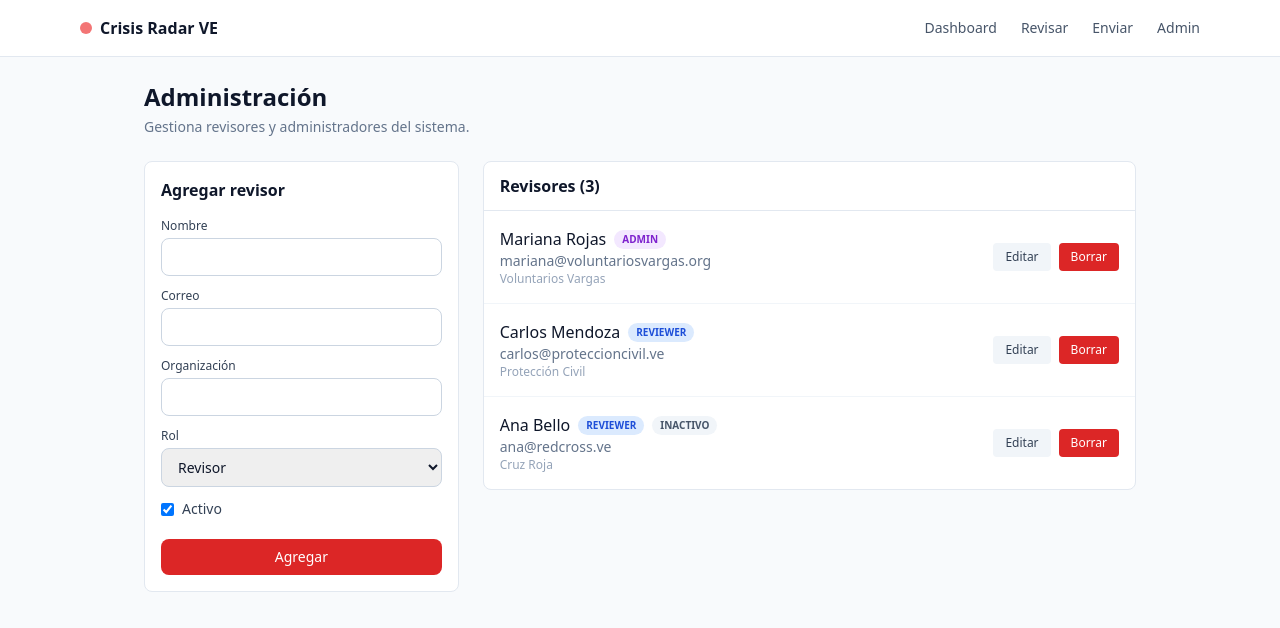
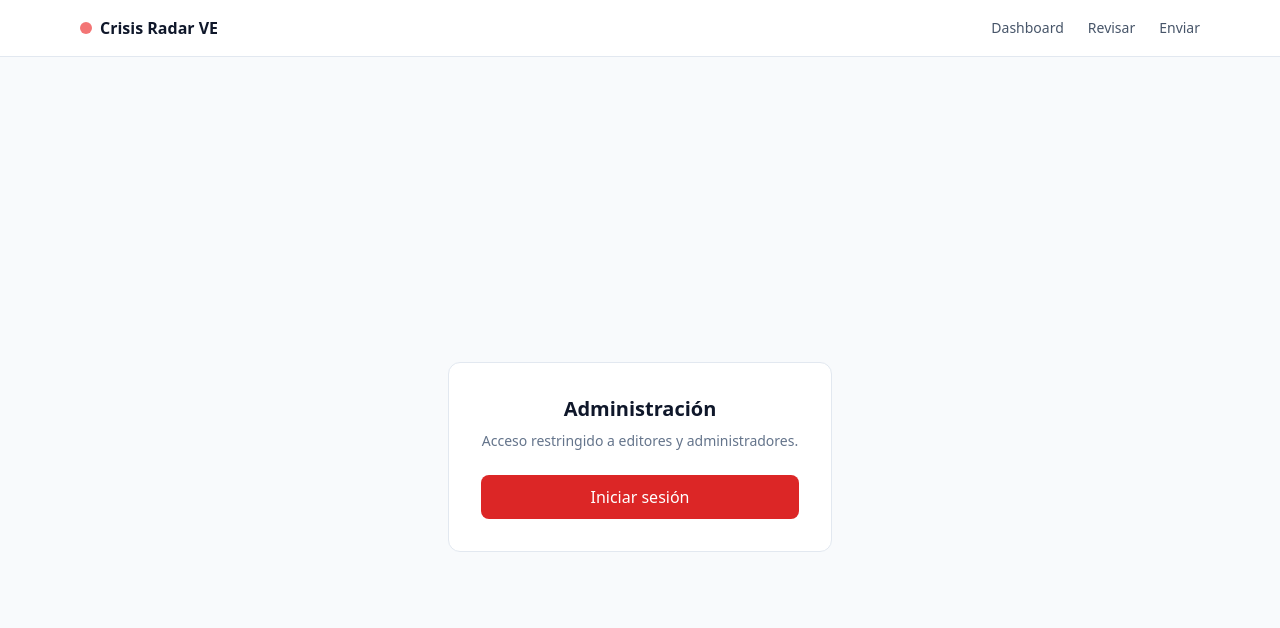
Before and after one commit to crisis-radar-ve/frontend, a Next.js app: page /admin in a window 1280 px wide. Shown: the top 628 px of the page. Built offline with nearby package versions, Linux system fonts and the light colour scheme.

Commit message:
Admin: hidden login gate and manual report publish tab

```diff
--- a/src/app/admin/page.tsx
+++ b/src/app/admin/page.tsx
@@ -2,11 +2,30 @@
 
 import { useState } from 'react';
 import { Reviewer, mockReviewers } from '@/lib/users';
+import { Category, categoryLabels, Urgency } from '@/lib/mock';
+import MediaUploader from '@/components/MediaUploader';
+
+const categories: Category[] = [
+  'HELP_REQUESTED',
+  'HELP_OFFERED',
+  'MISSING_PERSON',
+  'POSSIBLE_LOCATED',
+  'HOSPITAL',
+  'SHELTER',
+  'ROAD_BLOCKED',
+  'UTILITY_OUTAGE',
+  'SEARCH_AND_RESCUE',
+  'RUMOR',
+];
 
 export default function AdminPage() {
+  const [isLoggedIn, setIsLoggedIn] = useState(false);
+  const [activeTab, setActiveTab] = useState<'reviewers' | 'publish'>('reviewers');
+
+  // Reviewers state
   const [reviewers, setReviewers] = useState<Reviewer[]>(mockReviewers);
   const [isEditing, setIsEditing] = useState<Reviewer | null>(null);
-  const [form, setForm] = useState<Partial<Reviewer>>({
+  const [reviewerForm, setReviewerForm] = useState<Partial<Reviewer>>({
     name: '',
     email: '',
     role: 'reviewer',
@@ -14,71 +33,140 @@ export default function AdminPage() {
     active: true,
   });
 
-  const resetForm = () => {
-    setForm({ name: '', email: '', role: 'reviewer', organization: '', active: true });
+  // Publish report state
+  const [reportForm, setReportForm] = useState({
+    category: '' as Category | '',
+    urgency: 'medium' as Urgency,
+    title: '',
+    summary: '',
+    location: '',
+    sourceUrl: '',
+    sourceHandle: '',
+    publishImmediately: false,
+  });
+
+  if (!isLoggedIn) {
+    return (
+      <div className="min-h-screen flex items-center justify-center px-4">
+        <div className="bg-white rounded-xl border border-slate-200 p-8 max-w-sm w-full text-center">
+          <h1 className="text-xl font-bold text-slate-900 mb-2">Administración</h1>
+          <p className="text-sm text-slate-500 mb-6">
+            Acceso restringido a editores y administradores.
+          </p>
+          <button
+            onClick={() => setIsLoggedIn(true)}
+            className="w-full bg-crisis-600 text-white font-medium py-2.5 rounded-lg hover:bg-crisis-700"
+          >
+            Iniciar sesión
+          </button>
+        </div>
+      </div>
+    );
+  }
+
+  // Reviewer handlers
+  const resetReviewerForm = () => {
+    setReviewerForm({ name: '', email: '', role: 'reviewer', organization: '', active: true });
     setIsEditing(null);
   };
 
-  const handleSubmit = (e: React.FormEvent) => {
+  const handleReviewerSubmit = (e: React.FormEvent) => {
     e.preventDefault();
-    if (!form.name || !form.email) return;
+    if (!reviewerForm.name || !reviewerForm.email) return;
 
     if (isEditing) {
       setReviewers((prev) =>
         prev.map((r) =>
           r.id === isEditing.id
-            ? { ...r, ...(form as Omit<Reviewer, 'id' | 'createdAt'>) }
+            ? { ...r, ...(reviewerForm as Omit<Reviewer, 'id' | 'createdAt'>) }
             : r
         )
       );
     } else {
       const newReviewer: Reviewer = {
         id: `u${Date.now()}`,
-        name: form.name!,
-        email: form.email!,
-        role: form.role as 'reviewer' | 'admin',
-        organization: form.organization || '',
-        active: form.active ?? true,
+        name: reviewerForm.name!,
+        email: reviewerForm.email!,
+        role: reviewerForm.role as 'reviewer' | 'admin',
+        organization: reviewerForm.organization || '',
+        active: reviewerForm.active ?? true,
         createdAt: new Date().toISOString().split('T')[0],
       };
       setReviewers((prev) => [...prev, newReviewer]);
     }
-    resetForm();
+    resetReviewerForm();
   };
 
-  const handleEdit = (reviewer: Reviewer) => {
+  const handleEditReviewer = (reviewer: Reviewer) => {
     setIsEditing(reviewer);
-    setForm({ ...reviewer });
+    setReviewerForm({ ...reviewer });
   };
 
-  const handleDelete = (id: string) => {
+  const handleDeleteReviewer = (id: string) => {
     if (confirm('¿Seguro que quieres eliminar este revisor?')) {
       setReviewers((prev) => prev.filter((r) => r.id !== id));
     }
   };
 
+  // Publish handler
+  const handlePublish = (e: React.FormEvent) => {
+    e.preventDefault();
+    const action = reportForm.publishImmediately ? 'publicado' : 'enviado a revisión';
+    alert(`Reporte ${action} (modo prototipo)`);
+  };
+
   return (
     <div className="max-w-5xl mx-auto px-4 py-6">
-      <div className="mb-6">
+      <div className="flex flex-col sm:flex-row sm:items-center sm:justify-between gap-4 mb-6">
+        <div>
           <h1 className="text-2xl font-bold text-slate-900">Administración</h1>
-        <p className="text-sm text-slate-500 mt-1">
-          Gestiona revisores y administradores del sistema.
-        </p>
+          <p className="text-sm text-slate-500 mt-1">Gestiona revisores y publica reportes.</p>
+        </div>
+        <button
+          onClick={() => setIsLoggedIn(false)}
+          className="text-sm text-slate-600 hover:text-crisis-600"
+        >
+          Cerrar sesión
+        </button>
       </div>
 
+      <div className="flex items-center gap-2 mb-6 border-b border-slate-200">
+        <button
+          onClick={() => setActiveTab('reviewers')}
+          className={`px-4 py-2 text-sm font-medium border-b-2 transition-colors ${
+            activeTab === 'reviewers'
+              ? 'border-crisis-600 text-crisis-600'
+              : 'border-transparent text-slate-600 hover:text-slate-900'
+          }`}
+        >
+          Revisores
+        </button>
+        <button
+          onClick={() => setActiveTab('publish')}
+          className={`px-4 py-2 text-sm font-medium border-b-2 transition-colors ${
+            activeTab === 'publish'
+              ? 'border-crisis-600 text-crisis-600'
+              : 'border-transparent text-slate-600 hover:text-slate-900'
+          }`}
+        >
+          Publicar reporte
+        </button>
+      </div>
+
+      {activeTab === 'reviewers' ? (
         <div className="grid grid-cols-1 lg:grid-cols-3 gap-6">
           <div className="bg-white rounded-lg border border-slate-200 p-4">
             <h2 className="font-semibold text-slate-900 mb-4">
               {isEditing ? 'Editar revisor' : 'Agregar revisor'}
             </h2>
 
-          <form onSubmit={handleSubmit} className="space-y-3">
+            <form onSubmit={handleReviewerSubmit} className="space-y-3">
               <div>
                 <label className="block text-xs font-medium text-slate-700 mb-1">Nombre</label>
                 <input
                   type="text"
-                value={form.name || ''}
-                onChange={(e) => setForm({ ...form, name: e.target.value })}
+                  value={reviewerForm.name || ''}
+                  onChange={(e) => setReviewerForm({ ...reviewerForm, name: e.target.value })}
                   className="w-full rounded-lg border border-slate-300 px-3 py-2 text-sm focus:outline-none focus:ring-2 focus:ring-crisis-500"
                   required
                 />
@@ -88,19 +176,23 @@ export default function AdminPage() {
                 <label className="block text-xs font-medium text-slate-700 mb-1">Correo</label>
                 <input
                   type="email"
-                value={form.email || ''}
-                onChange={(e) => setForm({ ...form, email: e.target.value })}
+                  value={reviewerForm.email || ''}
+                  onChange={(e) => setReviewerForm({ ...reviewerForm, email: e.target.value })}
                   className="w-full rounded-lg border border-slate-300 px-3 py-2 text-sm focus:outline-none focus:ring-2 focus:ring-crisis-500"
                   required
                 />
               </div>
 
               <div>
-              <label className="block text-xs font-medium text-slate-700 mb-1">Organización</label>
+                <label className="block text-xs font-medium text-slate-700 mb-1">
+                  Organización
+                </label>
                 <input
                   type="text"
-                value={form.organization || ''}
-                onChange={(e) => setForm({ ...form, organization: e.target.value })}
+                  value={reviewerForm.organization || ''}
+                  onChange={(e) =>
+                    setReviewerForm({ ...reviewerForm, organization: e.target.value })
+                  }
                   className="w-full rounded-lg border border-slate-300 px-3 py-2 text-sm focus:outline-none focus:ring-2 focus:ring-crisis-500"
                 />
               </div>
@@ -108,8 +200,10 @@ export default function AdminPage() {
               <div>
                 <label className="block text-xs font-medium text-slate-700 mb-1">Rol</label>
                 <select
-                value={form.role}
-                onChange={(e) => setForm({ ...form, role: e.target.value as 'reviewer' | 'admin' })}
+                  value={reviewerForm.role}
+                  onChange={(e) =>
+                    setReviewerForm({ ...reviewerForm, role: e.target.value as 'reviewer' | 'admin' })
+                  }
                   className="w-full rounded-lg border border-slate-300 px-3 py-2 text-sm focus:outline-none focus:ring-2 focus:ring-crisis-500"
                 >
                   <option value="reviewer">Revisor</option>
@@ -120,8 +214,8 @@ export default function AdminPage() {
               <label className="flex items-center gap-2 text-sm text-slate-700">
                 <input
                   type="checkbox"
-                checked={form.active}
-                onChange={(e) => setForm({ ...form, active: e.target.checked })}
+                  checked={reviewerForm.active}
+                  onChange={(e) => setReviewerForm({ ...reviewerForm, active: e.target.checked })}
                   className="rounded border-slate-300 text-crisis-600 focus:ring-crisis-500"
                 />
                 Activo
@@ -137,7 +231,7 @@ export default function AdminPage() {
                 {isEditing && (
                   <button
                     type="button"
-                  onClick={resetForm}
+                    onClick={resetReviewerForm}
                     className="px-3 py-2 text-sm text-slate-600 bg-slate-100 rounded-lg hover:bg-slate-200"
                   >
                     Cancelar
@@ -149,8 +243,10 @@ export default function AdminPage() {
 
           <div className="lg:col-span-2">
             <div className="bg-white rounded-lg border border-slate-200 overflow-hidden">
-            <div className="px-4 py-3 border-b border-slate-200 flex items-center justify-between">
-              <h2 className="font-semibold text-slate-900">Revisores ({reviewers.length})</h2>
+              <div className="px-4 py-3 border-b border-slate-200">
+                <h2 className="font-semibold text-slate-900">
+                  Revisores ({reviewers.length})
+                </h2>
               </div>
 
               <div className="divide-y divide-slate-100">
@@ -185,13 +281,13 @@ export default function AdminPage() {
 
                     <div className="flex items-center gap-2">
                       <button
-                      onClick={() => handleEdit(reviewer)}
+                        onClick={() => handleEditReviewer(reviewer)}
                         className="px-3 py-1.5 text-xs font-medium text-slate-700 bg-slate-100 rounded hover:bg-slate-200"
                       >
                         Editar
                       </button>
                       <button
-                      onClick={() => handleDelete(reviewer.id)}
+                        onClick={() => handleDeleteReviewer(reviewer.id)}
                         className="px-3 py-1.5 text-xs font-medium text-white bg-red-600 rounded hover:bg-red-700"
                       >
                         Borrar
@@ -206,6 +302,139 @@ export default function AdminPage() {
             </div>
           </div>
         </div>
+      ) : (
+        <div className="bg-white rounded-lg border border-slate-200 p-6">
+          <h2 className="font-semibold text-slate-900 mb-4">Publicar reporte manualmente</h2>
+
+          <form onSubmit={handlePublish} className="space-y-4 max-w-3xl">
+            <div className="grid grid-cols-1 sm:grid-cols-2 gap-4">
+              <div>
+                <label className="block text-sm font-medium text-slate-700 mb-1">
+                  Categoría *
+                </label>
+                <select
+                  value={reportForm.category}
+                  onChange={(e) => setReportForm({ ...reportForm, category: e.target.value as Category })}
+                  className="w-full rounded-lg border border-slate-300 px-3 py-2 text-sm focus:outline-none focus:ring-2 focus:ring-crisis-500"
+                  required
+                >
+                  <option value="">Selecciona...</option>
+                  {categories.map((c) => (
+                    <option key={c} value={c}>
+                      {categoryLabels[c]}
+                    </option>
+                  ))}
+                </select>
+              </div>
+
+              <div>
+                <label className="block text-sm font-medium text-slate-700 mb-1">Urgencia *</label>
+                <select
+                  value={reportForm.urgency}
+                  onChange={(e) => setReportForm({ ...reportForm, urgency: e.target.value as Urgency })}
+                  className="w-full rounded-lg border border-slate-300 px-3 py-2 text-sm focus:outline-none focus:ring-2 focus:ring-crisis-500"
+                >
+                  <option value="low">Baja</option>
+                  <option value="medium">Media</option>
+                  <option value="high">Alta</option>
+                </select>
+              </div>
+            </div>
+
+            <div>
+              <label className="block text-sm font-medium text-slate-700 mb-1">Título *</label>
+              <input
+                type="text"
+                placeholder="Ej: Vía principal hacia La Guaira bloqueada"
+                value={reportForm.title}
+                onChange={(e) => setReportForm({ ...reportForm, title: e.target.value })}
+                className="w-full rounded-lg border border-slate-300 px-3 py-2 text-sm focus:outline-none focus:ring-2 focus:ring-crisis-500"
+                required
+              />
+            </div>
+
+            <div>
+              <label className="block text-sm font-medium text-slate-700 mb-1">Resumen *</label>
+              <textarea
+                rows={4}
+                placeholder="Describe lo que reportas..."
+                value={reportForm.summary}
+                onChange={(e) => setReportForm({ ...reportForm, summary: e.target.value })}
+                className="w-full rounded-lg border border-slate-300 px-3 py-2 text-sm focus:outline-none focus:ring-2 focus:ring-crisis-500"
+                required
+              />
+            </div>
+
+            <div className="grid grid-cols-1 sm:grid-cols-2 gap-4">
+              <div>
+                <label className="block text-sm font-medium text-slate-700 mb-1">
+                  Ubicación *
+                </label>
+                <input
+                  type="text"
+                  placeholder="Ej: Autopista Caracas-La Guaira"
+                  value={reportForm.location}
+                  onChange={(e) => setReportForm({ ...reportForm, location: e.target.value })}
+                  className="w-full rounded-lg border border-slate-300 px-3 py-2 text-sm focus:outline-none focus:ring-2 focus:ring-crisis-500"
+                  required
+                />
+              </div>
+
+              <div>
+                <label className="block text-sm font-medium text-slate-700 mb-1">
+                  URL fuente
+                </label>
+                <input
+                  type="url"
+                  placeholder="https://..."
+                  value={reportForm.sourceUrl}
+                  onChange={(e) => setReportForm({ ...reportForm, sourceUrl: e.target.value })}
+                  className="w-full rounded-lg border border-slate-300 px-3 py-2 text-sm focus:outline-none focus:ring-2 focus:ring-crisis-500"
+                />
+              </div>
+            </div>
+
+            <div>
+              <label className="block text-sm font-medium text-slate-700 mb-1">
+                Autor / cuenta fuente
+              </label>
+              <input
+                type="text"
+                placeholder="@usuario"
+                value={reportForm.sourceHandle}
+                onChange={(e) => setReportForm({ ...reportForm, sourceHandle: e.target.value })}
+                className="w-full rounded-lg border border-slate-300 px-3 py-2 text-sm focus:outline-none focus:ring-2 focus:ring-crisis-500"
+              />
+            </div>
+
+            <div>
+              <label className="block text-sm font-medium text-slate-700 mb-1">
+                Fotos / capturas
+              </label>
+              <MediaUploader />
+            </div>
+
+            <label className="flex items-center gap-2 text-sm text-slate-700">
+              <input
+                type="checkbox"
+                checked={reportForm.publishImmediately}
+                onChange={(e) =>
+                  setReportForm({ ...reportForm, publishImmediately: e.target.checked })
+                }
+                className="rounded border-slate-300 text-crisis-600 focus:ring-crisis-500"
+              />
+              Publicar inmediatamente (sin pasar por revisión)
+            </label>
+
+            <button
+              type="submit"
+              className="w-full bg-crisis-600 text-white font-medium py-2.5 rounded-lg hover:bg-crisis-700 transition-colors"
+            >
+              {reportForm.publishImmediately ? 'Publicar ahora' : 'Enviar a revisión'}
+            </button>
+          </form>
+        </div>
+      )}
     </div>
   );
 }
--- a/src/components/Header.tsx
+++ b/src/components/Header.tsx
@@ -18,9 +18,6 @@ export default function Header() {
           <Link href="/submit" className="text-slate-600 hover:text-crisis-600">
             Enviar
           </Link>
-          <Link href="/admin" className="text-slate-600 hover:text-crisis-600">
-            Admin
-          </Link>
         </nav>
       </div>
     </header>
```
Lines whose indentation alone changed are shown as unchanged.
